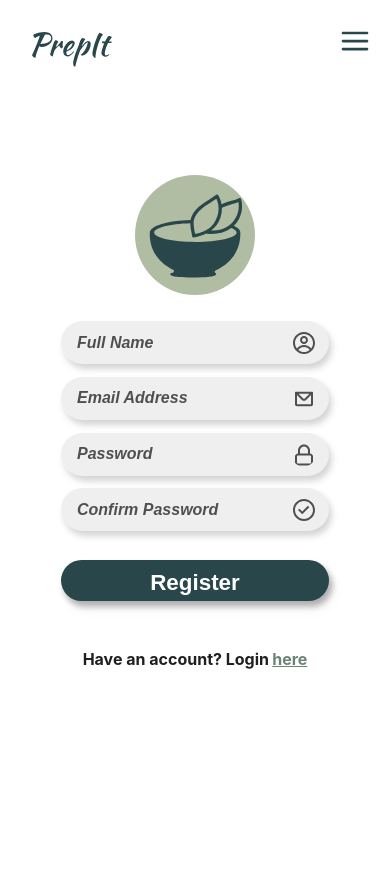
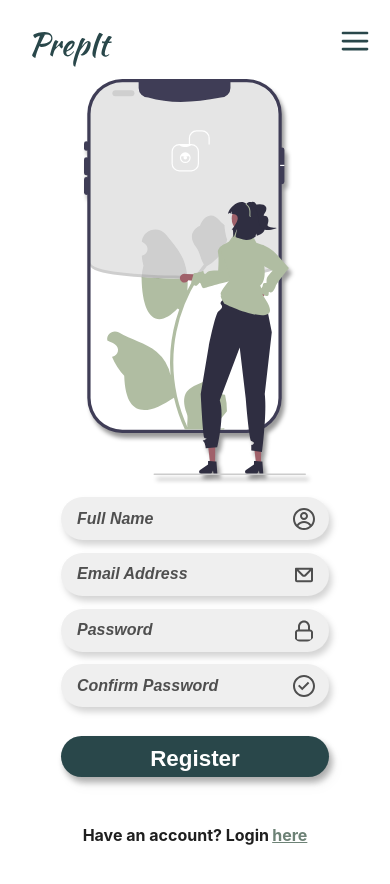
Before and after one commit to ewald30/prepit-frontend, a React (Create React App) app: page /auth/register in a window 390 px wide. Shown: the top 884 px of the page. Before the commit the page ends 844 px from the top, so only its background shows below. Built offline with nearby package versions, Linux system fonts and the light colour scheme; no server answers.

Commit message:
responsive register page

```diff
--- a/src/App.scss
+++ b/src/App.scss
@@ -43,17 +43,11 @@
     background-size:contain;
 
 
-  }
+}
 
-  @media (max-width: $media-breakpoint-width-phone-large) {
-      .blur{
-        background-position: $background-position-mobile-desktop,
-        $background-position-mobile-blob2,
-        //$background-position-blob3,
-        //$background-position-blob4,
-        $background-position-mobile-blob5,
-        $background_position-mobile-blob23,
-        $background_position-mobile-blob6;
-        //$background_position-blob23_2;
-      }
-  }
+
+@media (max-width: $media-breakpoint-width-phone-large) {
+    .app{
+        background-color: white;
+    }
+}
--- a/src/assets/styles/_variables.scss
+++ b/src/assets/styles/_variables.scss
@@ -66,7 +66,7 @@ $media-breakpoint-width-tablet-medium: 950px;
 $media-breakpoint-width-tablet-small: 840px;
 $media-breakpoint-width-phone-extra-large: 700px;
 $media-breakpoint-width-phone-large: 625px;
-$media-breakpoint-width-phone-medium: 400px;
+$media-breakpoint-width-phone-medium: 425px;
 
 
 
@@ -76,3 +76,12 @@ $media-breakpoint-height-900px: 900px;
 $media-breakpoint-height-835px: 835px;
 $media-breakpoint-height-750px: 750px;
 $media-breakpoint-height-500px: 600px;
+
+
+$media-phone-height-xxl: 900px;
+$media-phone-height-xl: 800px;
+$media-phone-height-l: 700px;
+$media-phone-height-m: 600px;
+$media-phone-height-s: 550px;
+$media-phone-height-xs: 500px;
+$media-phone-height-xxs: 450px;
--- a/src/components/auth/login/LoginComponent.scss
+++ b/src/components/auth/login/LoginComponent.scss
@@ -51,14 +51,6 @@
     display: none !important;
 }
 
-
-@media (max-height: $media-breakpoint-height-750px) {
-    .login-component{
-        // &-logo{
-        //     display:none;
-        // }
-    }
-}
 
 @media (max-width: $media-breakpoint-width-tablet-large) {
     .login-component{
--- a/src/components/auth/register/RegisterComponent.js
+++ b/src/components/auth/register/RegisterComponent.js
@@ -12,7 +12,7 @@ import { BarLoader } from "react-spinners";
 import './RegisterComponent.scss';
 import { validateRegisterForm } from "../../../resources/validation/registerValidation";
 import RegisterPasswordRequirements from "./RegisterPasswordRequirements";
-
+import registerIllustration from '../../../assets/svgs/illustrations/undraw_unlock.svg';
 
 
 const RegisterComponent = (props) => {
@@ -64,7 +64,8 @@ const RegisterComponent = (props) => {
     return (
         <div className={'generic-container flex-column-center-x flex-space-between register-component'}>
             <div className={'generic-container-header register-component-logo'}>
-                <img className={'logo-rounded'} src={logo}/>
+                <img className={'logo-rounded register-desktop-logo'} src={logo}/>
+                <img className={'svg-shadow register-mobile-illustration'} src={registerIllustration}/>
             </div>
 
             <div className="flex-column-center-x">
--- a/src/components/auth/register/RegisterComponent.scss
+++ b/src/components/auth/register/RegisterComponent.scss
@@ -2,6 +2,12 @@
 
 .register-component{
     margin-left: 3rem;
+}
+
+.register{
+    &-mobile-illustration{
+        display:none;
+    }
 
 }
 
@@ -13,30 +19,44 @@
     }
 }
 
-@media (max-width: $media-breakpoint-width-tablet-large) {
+@media (max-width: $media-breakpoint-width-phone-large){
     .register-component{
+        height: 100% !important;
+        box-shadow: none!important;
         margin-left: 0px;
-    }
-}
-
-@media (max-width: $media-breakpoint-width-phone-medium){
-    .register-component{
-        box-shadow: none!important;
+        justify-content: center !important;
 
         &-logo{
-            img{
-                width:120px;
-                height:120px;
-            }
+            display: flex;
+            justify-content: center;
+
         }
 
-        &-cta{
+
+    }
+
+    .register{
+
+        &-mobile-illustration{
+            display:block;
+            width: 50% !important;
+        }
+
+        &-desktop-logo{
+            display: none !important;
         }
     }
 }
 
 @media (max-height: $media-breakpoint-height-500px){
     .register-component{
+
+
+        &-logo{
+            display: flex;
+            justify-content: center;
+
+        }
 
         &-bottom-link{
             margin-top: 0rem !important;
@@ -45,3 +65,69 @@
     }
 
 }
+
+
+@media (max-height: $media-phone-height-xxl){   // 800px - 900ox
+    .register-component{
+        .register-mobile-illustration{
+            width: 68% !important;
+        }
+
+    }
+}
+
+@media (max-height: $media-phone-height-xl){    //700px - 800px
+    .register-component{
+        .register-mobile-illustration{
+            width: 60% !important;
+        }
+
+    }
+}
+
+@media (max-height: $media-phone-height-l){     // 600 - 700px
+    .register-component{
+        .register-mobile-illustration{
+            width: 50% !important;
+        }
+
+    }
+}
+
+@media (max-height: $media-phone-height-m){     // 550 - 600px
+    .register-component{
+        .register-mobile-illustration{
+            width: 45% !important;
+        }
+
+    }
+}
+
+@media (max-height: $media-phone-height-s){     // 500 - 550px
+    .register-component{
+        .register-mobile-illustration{
+            margin-top: 2rem;
+            width: 40% !important;
+        }
+
+    }
+}
+
+@media (max-height: $media-phone-height-xs){     // 0 - 500px
+    .register-component{
+        .register-mobile-illustration{
+            margin-top: 2rem;
+            width: 35% !important;
+        }
+
+    }
+}
+
+@media (max-height: $media-phone-height-xxs){     // 0 - 500px
+    .register-component{
+        .register-mobile-illustration{
+            display: none;
+        }
+
+    }
+}
--- a/src/components/header/Header.scss
+++ b/src/components/header/Header.scss
@@ -54,10 +54,6 @@
 
 #header-logo{
     width: 10rem;
-}
-
-@media (max-height: $media-breakpoint-height-750px) {
-
 }
 
 
```
